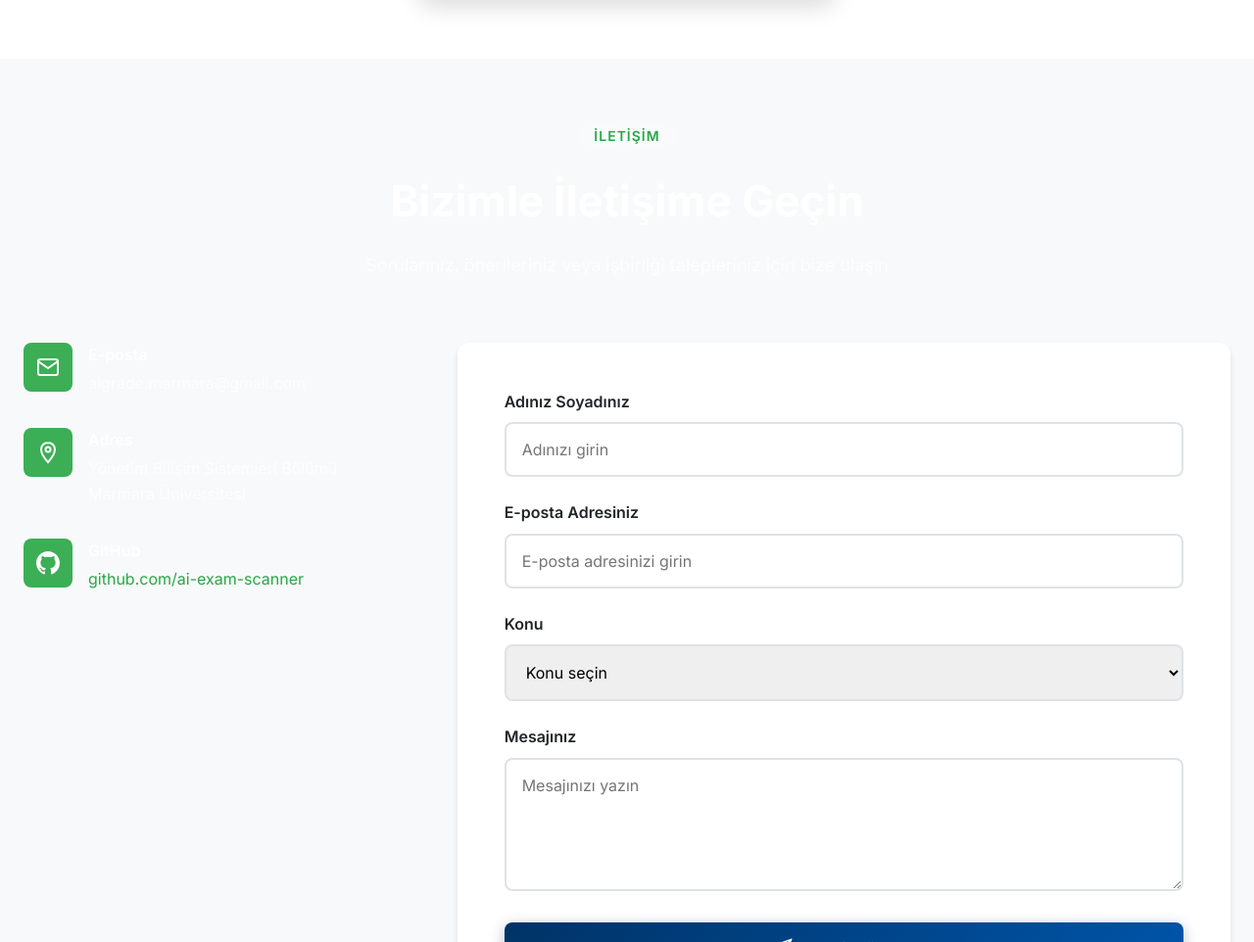
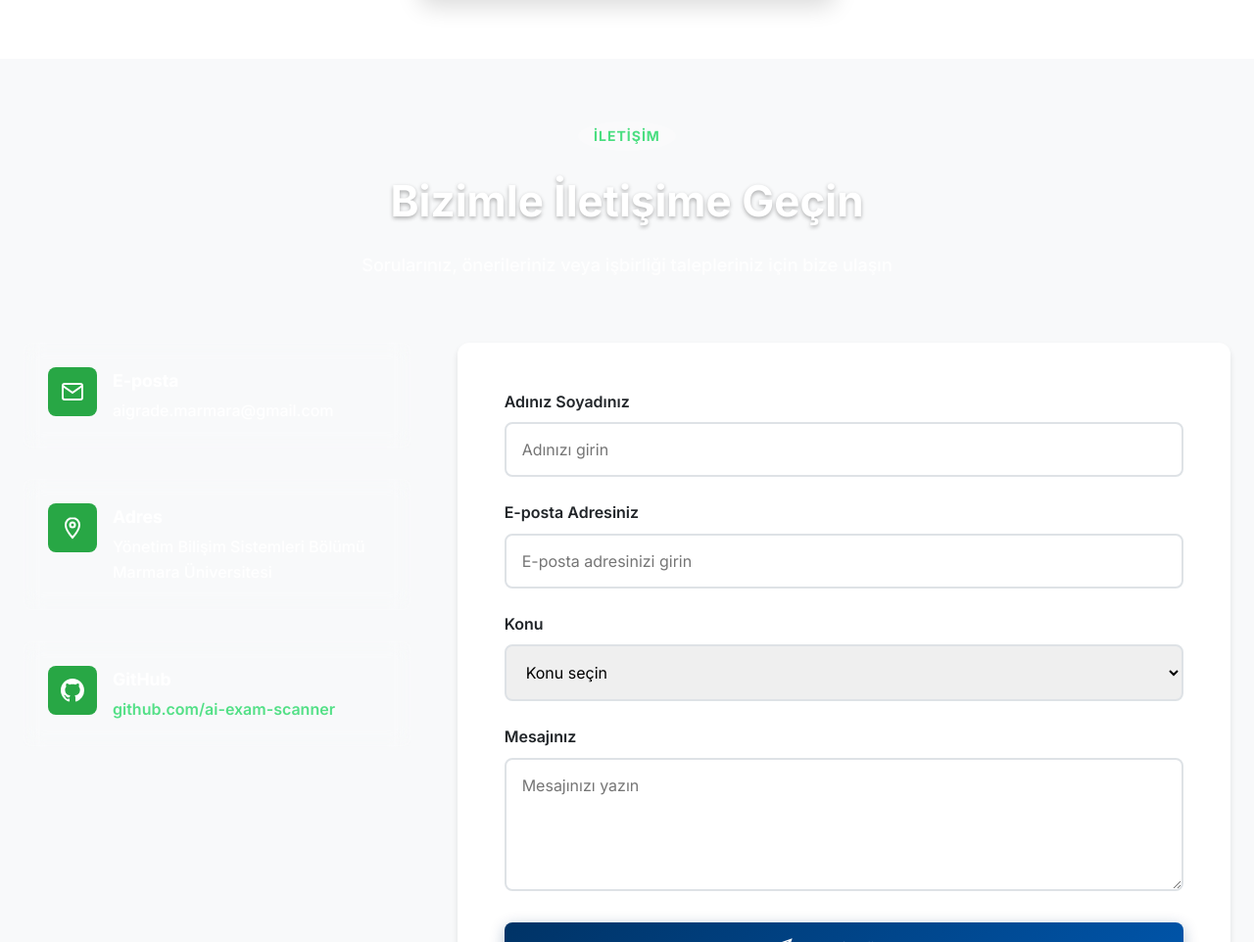
Before and after one commit to YunusEmrecd/ai-exam-scanner, a plain HTML site: page index.html in a window 1280 px wide. Shown: the part 5260-6222 px from the top of the page at 98% size. Drawn offline with Linux system fonts and the light colour scheme.

Commit message:
style: Make contact section text bolder and more visible

```diff
--- a/css/demo.css
+++ b/css/demo.css
@@ -1641,16 +1641,20 @@ section {
 }
 
 .contact-section .section-badge {
-    background: rgba(255, 255, 255, 0.15);
-    color: #28a745;
+    background: rgba(255, 255, 255, 0.2);
+    color: #4ade80;
+    font-weight: 700;
 }
 
 .contact-section .section-title {
     color: #ffffff;
+    text-shadow: 0 2px 4px rgba(0, 0, 0, 0.3);
 }
 
 .contact-section .section-description {
-    color: rgba(255, 255, 255, 0.8);
+    color: #ffffff;
+    opacity: 0.95;
+    font-weight: 500;
 }
 
 .contact-content {
@@ -1668,6 +1672,11 @@ section {
 .contact-item {
     display: flex;
     gap: var(--spacing-md);
+    background: rgba(255, 255, 255, 0.1);
+    padding: var(--spacing-lg);
+    border-radius: var(--radius-md);
+    backdrop-filter: blur(10px);
+    border: 1px solid rgba(255, 255, 255, 0.15);
 }
 
 .contact-icon {
@@ -1677,23 +1686,28 @@ section {
     align-items: center;
     justify-content: center;
     font-size: 1.5rem;
-    background: rgba(40, 167, 69, 0.9);
+    background: #28a745;
     color: white;
     border-radius: var(--radius-md);
+    flex-shrink: 0;
 }
 
 .contact-details h4 {
-    font-weight: 600;
+    font-weight: 700;
     color: #ffffff;
     margin-bottom: var(--spacing-xs);
+    font-size: 1.1rem;
 }
 
 .contact-details p {
-    color: rgba(255, 255, 255, 0.8);
+    color: #ffffff;
+    font-weight: 500;
+    opacity: 0.95;
 }
 
 .contact-details a {
-    color: #28a745;
+    color: #4ade80;
+    font-weight: 600;
 }
 
 .contact-form {
```
